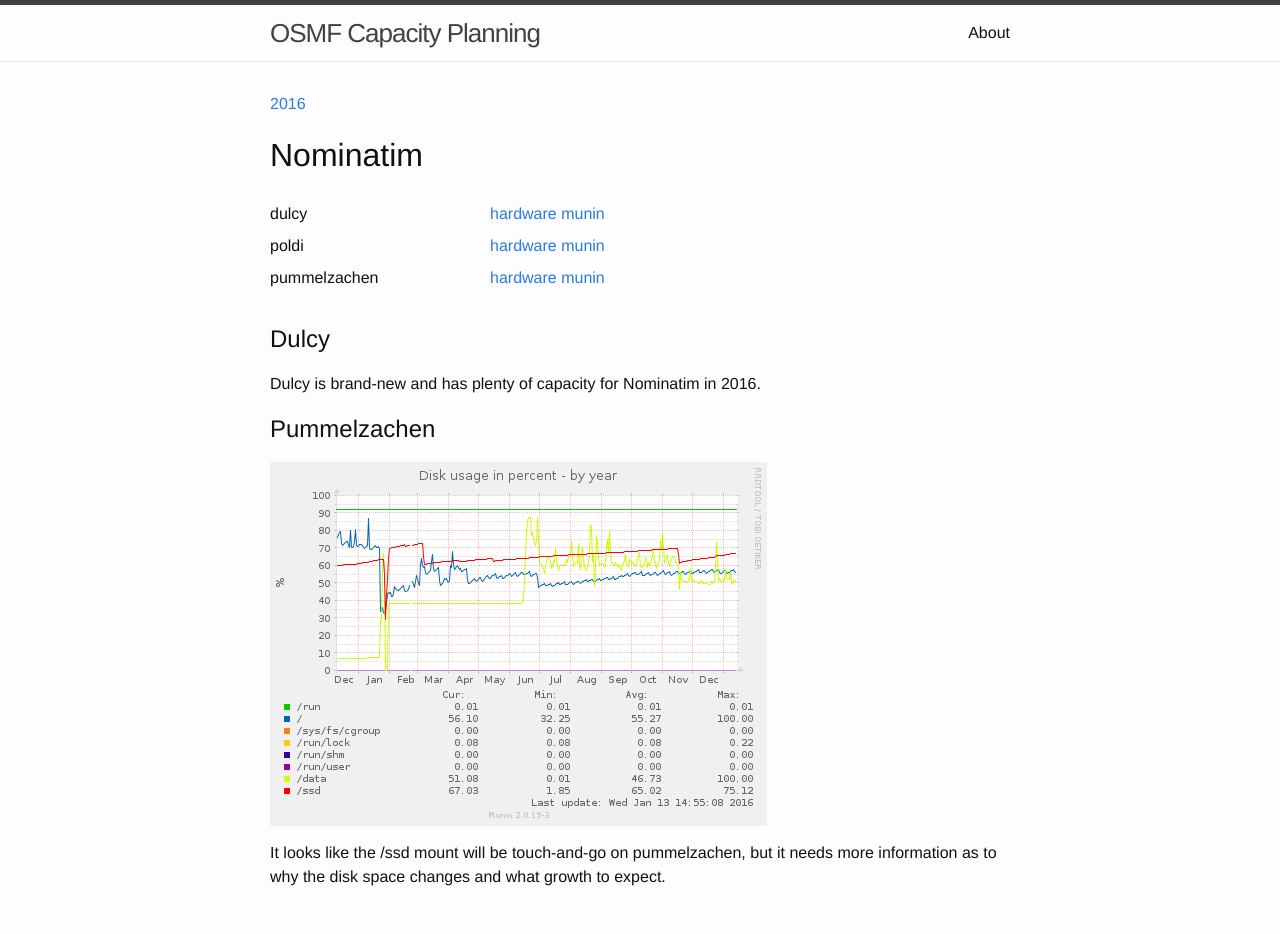
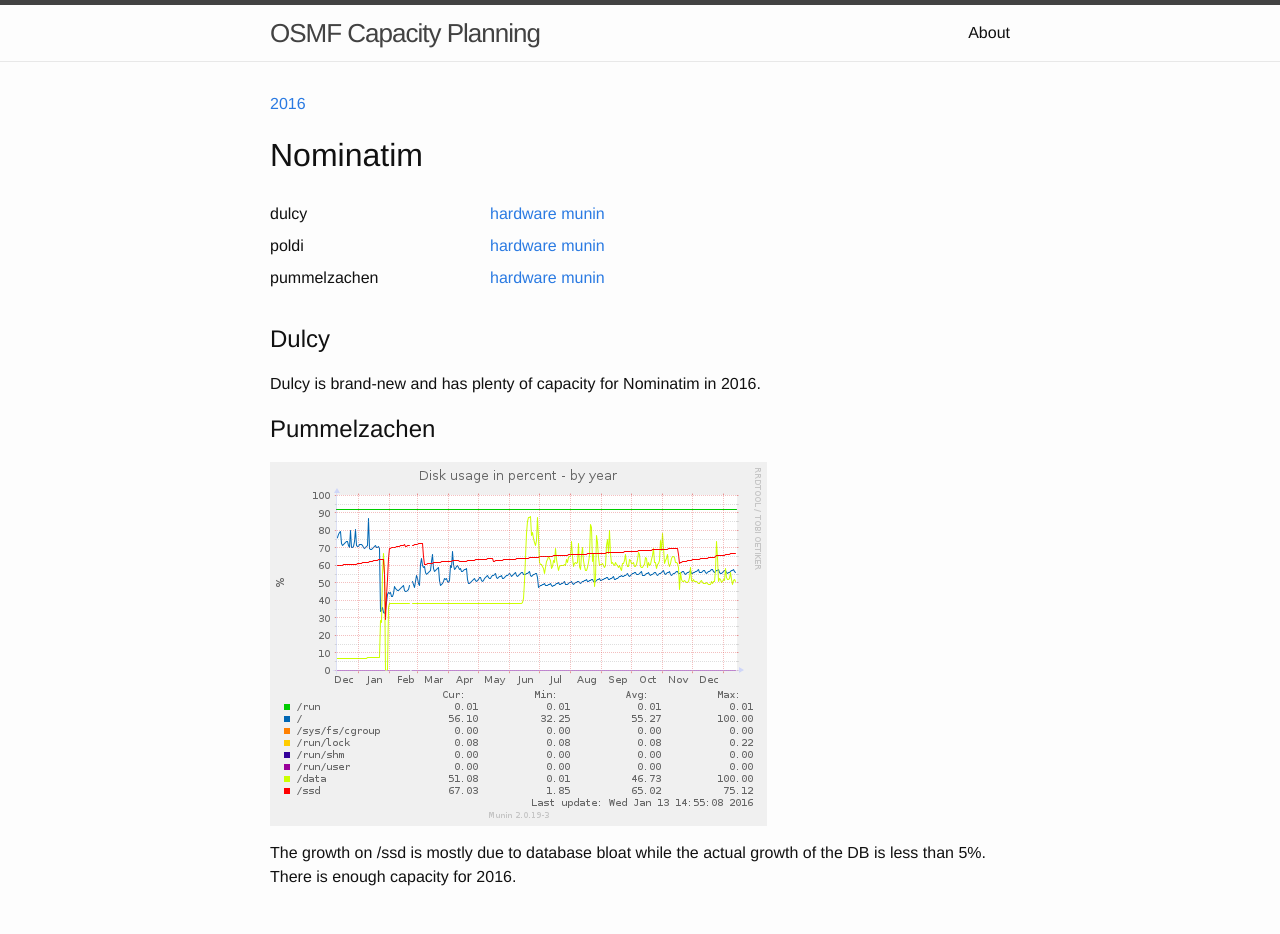
Before and after one commit to gravitystorm/osmf-capacity-planning, a Jekyll site: the page built from 2016/nominatim.md, in a window 1280 px wide. Built offline with Jekyll 4.4.1, drawn with Linux system fonts in a browser that asks for light colours.

Commit message:
clarify disk capacity for nominatim

```diff
--- a/2016/nominatim.md
+++ b/2016/nominatim.md
@@ -20,4 +20,4 @@ Dulcy is brand-new and has plenty of capacity for Nominatim in 2016.
 
 ![]({{ site.baseurl }}/images/2015/pummelzachen-df-year.png)
 
-It looks like the /ssd mount will be touch-and-go on pummelzachen, but it needs more information as to why the disk space changes and what growth to expect.
+The growth on /ssd is mostly due to database bloat while the actual growth of the DB is less than 5%. There is enough capacity for 2016.
```
